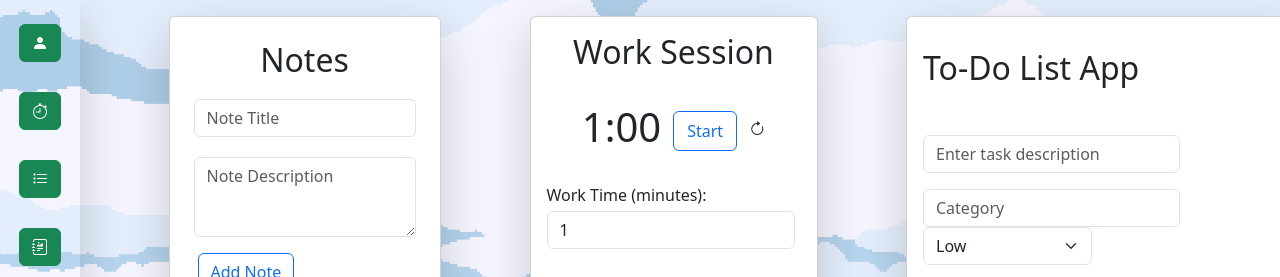
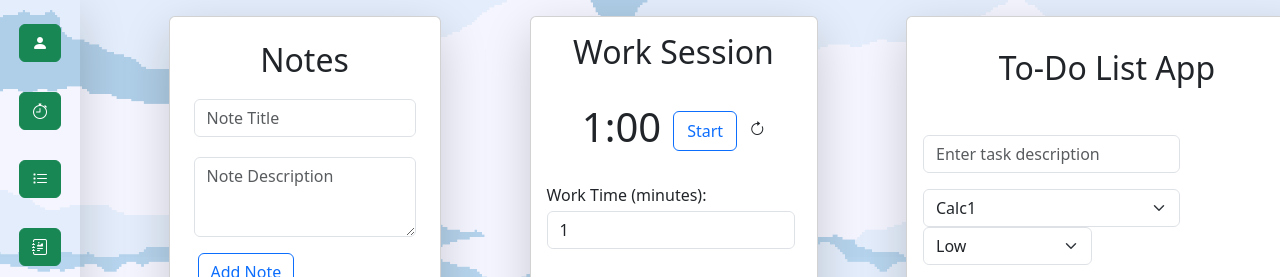
Before and after one commit to jasminet2001/Academic-Weapon, a React (Create React App) app in the folder frontend/: page / in a window 1280 px wide. Shown: the top 277 px of the page. Built offline with nearby package versions, Linux system fonts and the light colour scheme; no server answers.

Commit message:
fixing bugs

```diff
--- a/frontend/src/components/Notes.js
+++ b/frontend/src/components/Notes.js
@@ -181,16 +181,17 @@ const NotesApp = () => {
         <div className="notes-container">
           <ul className="d-flex flex-column align-items-center p-0">
             {filteredAndSortedNotes.map((note, index) => (
-              <li key={index} className="card p-2 my-1 notes-li">
+              <li key={index} className="card p-3 my-1 notes-li">
                 <h3>{note.title}</h3>
                 <p className="description">{note.description}</p>
                 <hr />
                 {/* Use optional chaining and provide a fallback */}
-                <small className="mx-1">
-                  {note.date
-                    ? new Date(note.date).toLocaleString()
+                <small className="mx-1 mb-2">
+                  {note.date_created
+                    ? new Date(note.date_created).toLocaleString()
                     : "No Date Available"}
                 </small>
+
                 <div className="row my-1 justify-content-center">
                   <div className="d-flex justify-content-center gap-2">
                     <button
--- a/frontend/src/components/ToDo.js
+++ b/frontend/src/components/ToDo.js
@@ -9,7 +9,7 @@ function TodoApp() {
   const [description, setDescription] = useState("");
   const [dueDate, setDueDate] = useState("");
   const [priority, setPriority] = useState("Low");
-  const [category, setCategory] = useState("");
+  const [category, setCategory] = useState("Calc1");
   const [newSubtask, setNewSubtask] = useState({});
 
   // Helper function to get the access token from localStorage
@@ -38,7 +38,6 @@ function TodoApp() {
     e.preventDefault();
     if (description.trim() === "") return;
 
-
     const formattedDueDate = dueDate
       ? new Date(dueDate).toISOString().split("T")[0]
       : "";
@@ -65,7 +64,7 @@ function TodoApp() {
         setDescription("");
         setDueDate("");
         setPriority("Low");
-        setCategory("");
+        setCategory("Calc1");
       })
       .catch((error) => {
         console.error("Error adding task", error);
@@ -175,14 +174,14 @@ function TodoApp() {
     if (filter === "incomplete") return tasks.filter((task) => !task.completed);
     if (filter === "today") {
       const today = new Date().toISOString().split("T")[0];
-      return tasks.filter((task) => task.dueDate === today);
+      return tasks.filter((task) => task.due_date === today);
     }
     return tasks;
   };
 
   return (
     <div className="card-container card px-3 justify-content-md-center shadow-lg p-3 bg-body">
-      <h2 className="card-title my-3">To-Do List App</h2>
+      <h2 className="card-title my-3 text-center">To-Do List App</h2>
 
       <form className="form-group my-3" onSubmit={addTask}>
         <div className="row my-3">
@@ -194,13 +193,16 @@ function TodoApp() {
               onChange={(e) => setDescription(e.target.value)}
               className="form-control mb-3"
             />
-            <input
-              type="text"
-              placeholder="Category"
+            <select
               value={category}
               onChange={(e) => setCategory(e.target.value)}
-              className="form-control"
-            />
+              className="form-select"
+            >
+              <option value="Calc1">Calc1</option>
+              <option value="Physics">Physics</option>
+              <option value="Fitness">Fitness</option>
+              <option value="Coding">Coding</option>
+            </select>
           </div>
           <div className="col col-md-auto">
             <select
@@ -306,7 +308,7 @@ function TodoApp() {
 
               <div className="row my-3 mx-3">
                 <div className="col col-md-auto mx-1 p-0">
-                  <div className="badge bg-secondary">{task.dueDate}</div>
+                  <div className="badge bg-secondary">{task.due_date}</div>
                 </div>
                 <div className="col col-md-auto mx-1 p-0">
                   <span
```
